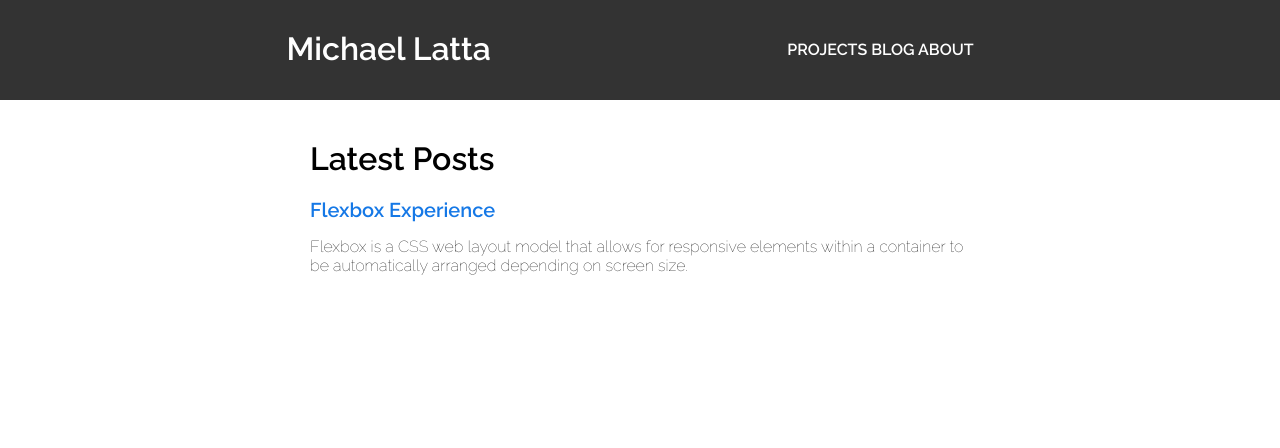
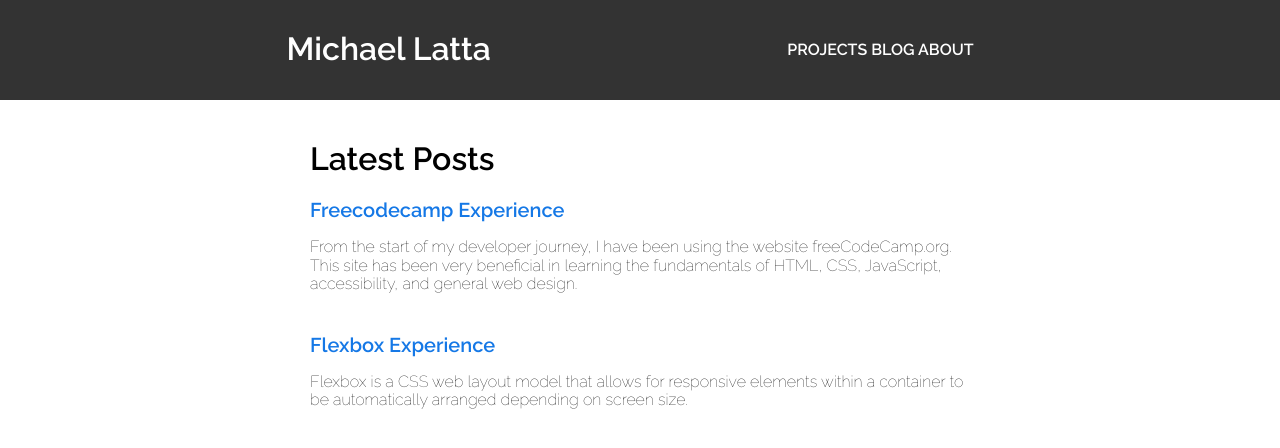
Before and after one commit to michaellatta/michaellatta.github.io, a Jekyll site: the page built from blog/index.html, in a window 1280 px wide. Shown: the top 448 px of the page. Built offline with Jekyll 4.4.1, drawn with Linux system fonts in a browser that asks for light colours.

Commit message:
freeCodeCamp blog post

```diff
--- /dev/null
+++ b/_posts/2021-10-25-freeCodeCamp-experience.md
@@ -0,0 +1,7 @@
+---
+layout: post
+author: Michael
+---
+From the start of my developer journey, I have been using the website freeCodeCamp.org. This site has been very beneficial in learning the fundamentals of HTML, CSS, JavaScript, accessibility, and general web design.
+
+freeCodeCamp has been positive for me. I am appreciative of having access to these coding courses and to the community of fellow coders.
--- a/index.html
+++ b/index.html
@@ -4,8 +4,7 @@ title: Michael Latta
 ---
 
 <h1>Hi, I'm Michael.</h1>
-<p class="home-text">I'm an aspiring front-end web developer.</p>
-<p class="home-text">I'm working with HTML, CSS, JavaScript.</p>
+<p class="home-text">I'm an aspiring front-end web developer working with HTML, CSS, JavaScript.</p>
 
 <div class="home-flexbox">
   <div class="home-item">
```
